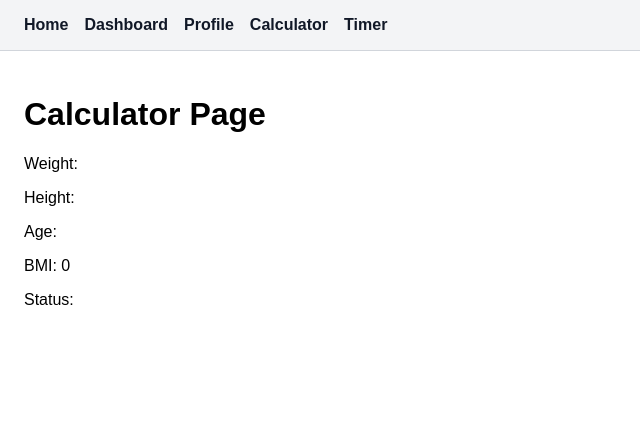
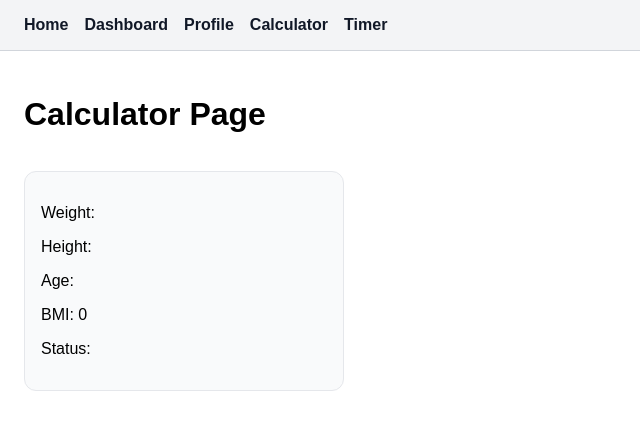
Before and after one commit to VladProtsyshyn/fitpilot-ai, a React (Vite) app: page /calculator in a window 1280 px wide. Shown: the top 430 px of the page, without its empty margins (0-640 px from the left). Built offline with nearby package versions, Linux system fonts and the light colour scheme.

Commit message:
style: improve calculator page layout

```diff
--- /dev/null
+++ b/src/pages/CalculatorPage/CalculatorPage.css
@@ -0,0 +1,13 @@
+.calculator-page {
+    display: flex;
+    flex-direction: column;
+    gap: 16px;
+}
+
+.calculator-card {
+    padding: 16px;
+    background-color: #f9fafb;
+    border: 1px solid #e5e7eb;
+    border-radius: 12px;
+    max-width: 320px;
+}
--- a/src/pages/CalculatorPage/CalculatorPage.jsx
+++ b/src/pages/CalculatorPage/CalculatorPage.jsx
@@ -1,4 +1,5 @@
 import { useSelector } from 'react-redux';
+import './CalculatorPage.css';
 
 function CalculatorPage() {
     const profile = useSelector((state) => state.profile);
@@ -24,13 +25,16 @@ function CalculatorPage() {
     }
 
     return (
-        <div>
+        <div className="calculator-page">
             <h1>Calculator Page</h1>
-            <p>Weight: {profile.weight}</p>
-            <p>Height: {profile.height}</p>
-            <p>Age: {profile.age}</p>
-            <p>BMI: {bmi}</p>
-            <p>Status: {bmiStatus}</p>
+
+            <div className="calculator-card">
+                <p>Weight: {profile.weight}</p>
+                <p>Height: {profile.height}</p>
+                <p>Age: {profile.age}</p>
+                <p>BMI: {bmi}</p>
+                <p>Status: {bmiStatus}</p>
+            </div>
         </div>
     );
 }
```
